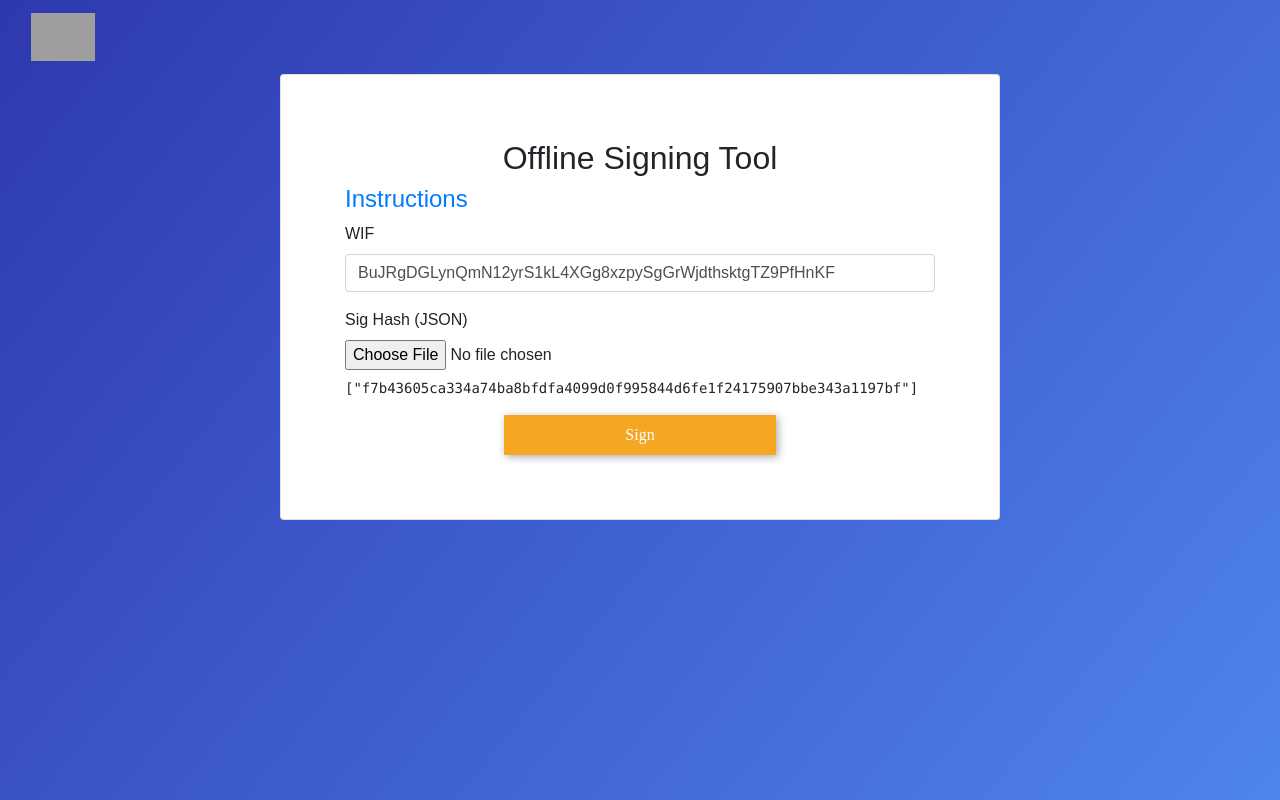
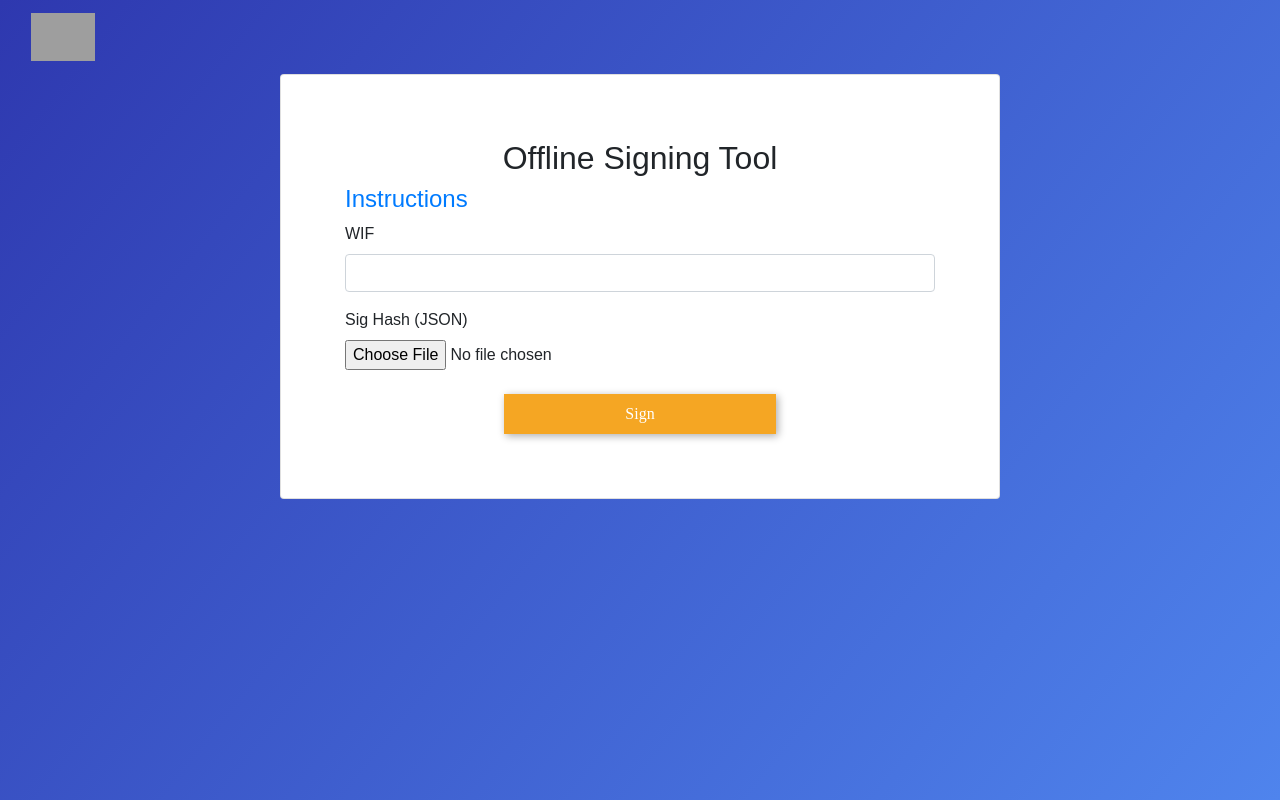
Before and after one commit to titan-digital-exchange/offline-signing-tool, a React (Create React App) app: page / in a window 1280 px wide. Built offline with nearby package versions, Linux system fonts and the light colour scheme; grey boxes are pictures that could not be loaded.

Commit message:
re commented hashes.

```diff
--- a/src/App.js
+++ b/src/App.js
@@ -3,8 +3,8 @@ var bitcoin = require('bitcoinjs-lib');
 
 export default class Home extends Component {
   state = {
-    wif:'BuJRgDGLynQmN12yrS1kL4XGg8xzpySgGrWjdthsktgTZ9PfHnKF',
-    sigHashesRaw: '["f7b43605ca334a74ba8bfdfa4099d0f995844d6fe1f24175907bbe343a1197bf"]',
+    wif:null, //'BuJRgDGLynQmN12yrS1kL4XGg8xzpySgGrWjdthsktgTZ9PfHnKF',
+    sigHashesRaw: null, // '["f7b43605ca334a74ba8bfdfa4099d0f995844d6fe1f24175907bbe343a1197bf"]',
     sigHashes: [],
     signatures: [],
     errorMessage: null
```
